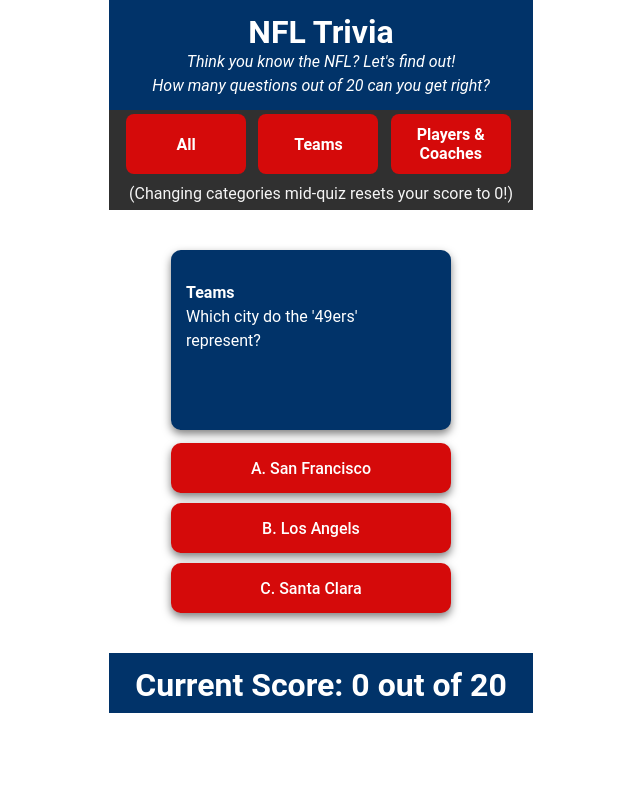
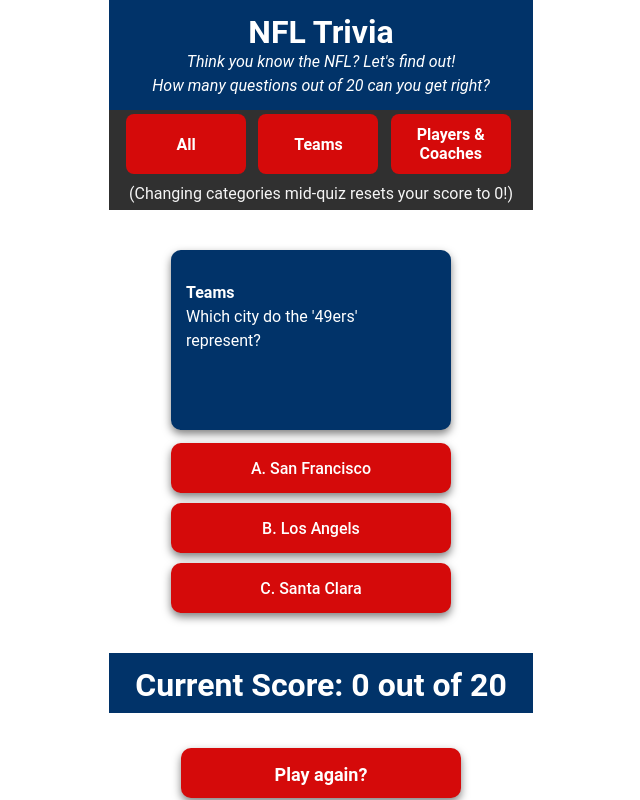
Before and after one commit to htack210/TriviaGame, a React (Vite) app: page / in a window 1280 px wide. Shown: the whole page, without its empty margins (329-969 px from the left). Built offline with nearby package versions, Linux system fonts and the light colour scheme.

Commit message:
trying to hide replay dive until game is over.

```diff
--- a/src/App.css
+++ b/src/App.css
@@ -45,6 +45,41 @@
   margin: 10px 0 0;
   font-size: 2em;
 }
+.category-nav{
+  background-color: #303030;
+  width: 100%;
+  padding: 4px 10px;
+  display: flex;
+  justify-content:space-evenly;
+  /* flex-direction:row; */
+}
+
+.replay{
+  height: 50px;
+  width: 100%;
+
+  margin-top: 20px;
+  /* background-color: #013369; */
+  color: white;
+  text-align: center;
+  padding: 5px 10px;
+  z-index: 1000;
+}
+
+.replay-button{
+  background-color: #D50A0A;
+  box-shadow: 0 4px 8px rgba(0,0,0,0.5);
+  color: white;
+  font-weight: bold;
+  font-size: large;
+  border-radius: 10px;
+  padding: 15px;
+  height: 50px;
+  width: 280px;
+  transition: transform 0.3s ease;
+  margin-top: 10px;
+}
+
 .category-nav{
   background-color: #303030;
   width: 100%;
@@ -203,7 +238,6 @@
   padding: 10px;
   margin-right: 5px;
   background-color: #D50A0A;
-
   width:120px;
 }
 
--- a/src/App.jsx
+++ b/src/App.jsx
@@ -50,6 +50,15 @@
     } else {
       console.log("Incorrect!");
       setIsCorrect(!isCorrect);
+    }
+  }
+
+  function displayToggle() {
+    var x = document.getElementsByClassName("replay");
+    if ({ gameOver }) {
+      x.style.display = "block";
+    } else {
+      x.style.display = "none";
     }
   }
 
@@ -115,6 +124,15 @@
       <div className="footer-nav">
         <h1>Current Score: {score} out of 20</h1>
       </div>
+      <div className="replay">
+        <button
+          className="replay-button"
+          type="button"
+          onClick={() => window.location.reload()}
+        >
+          Play again?
+        </button>
+      </div>
     </>
   );
 }
```
